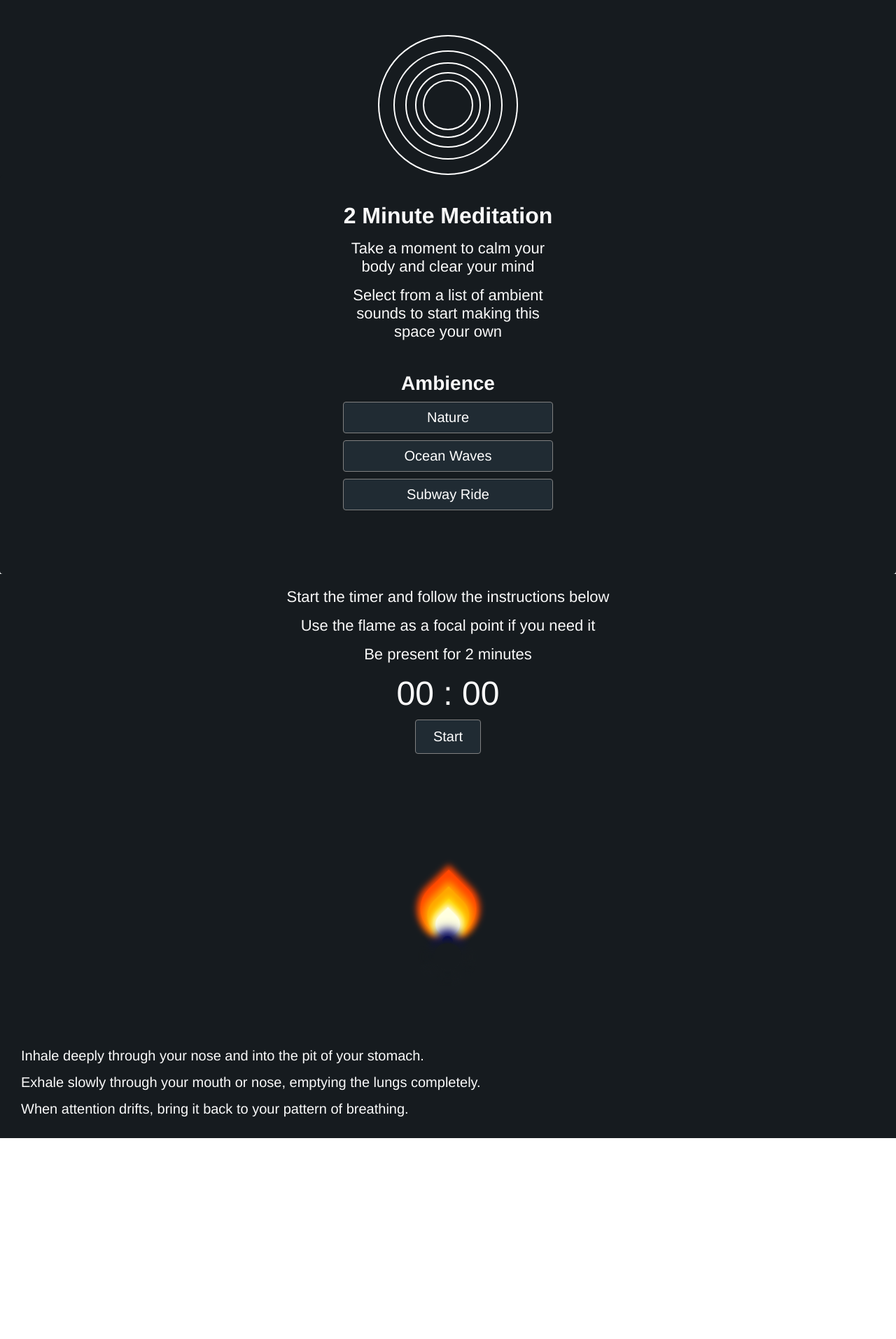
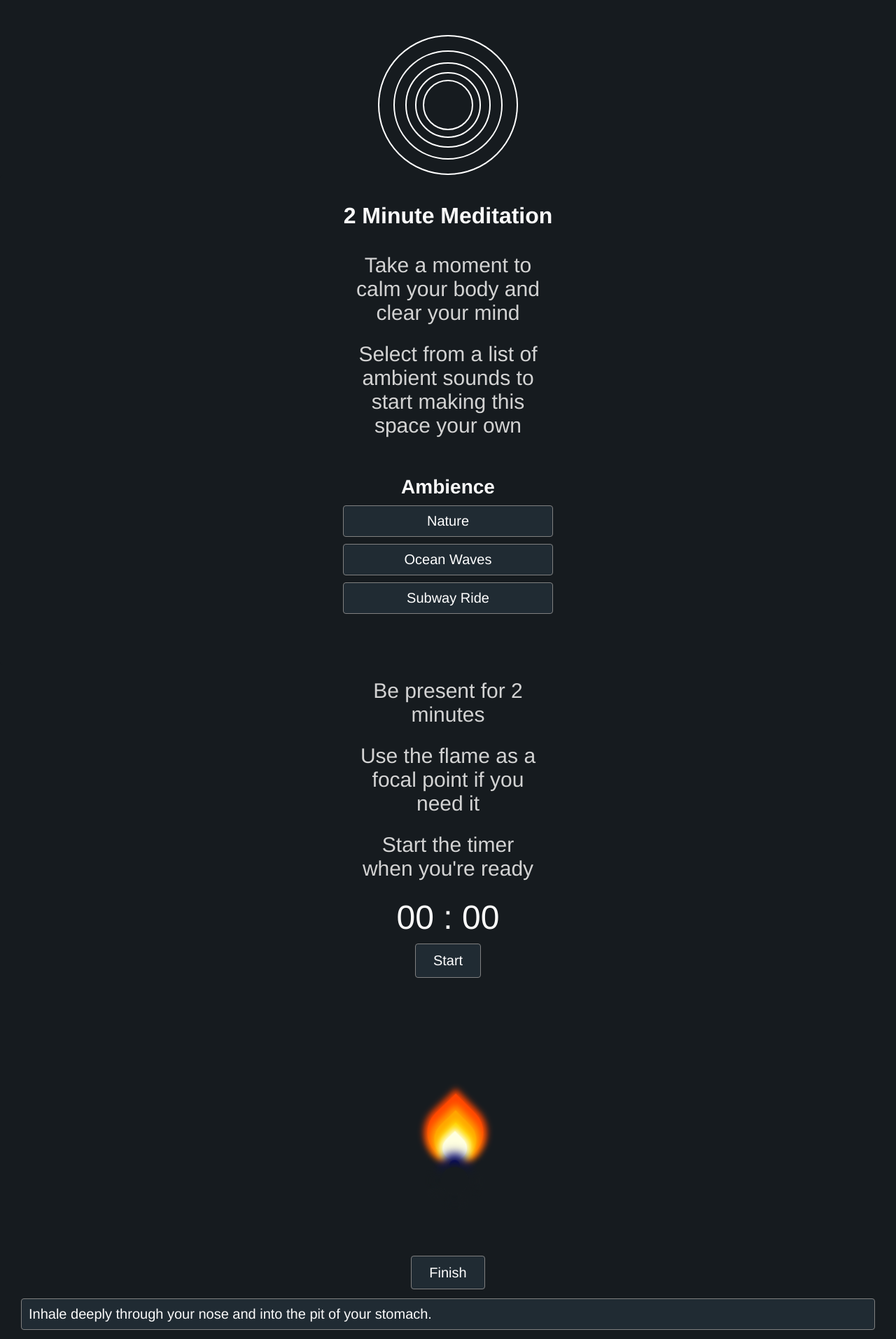
Before and after one commit to ArnoldDonPaul/Doppler, a React (Create React App) app: page /meditate in a window 1280 px wide. Shown: the top 1913 px of the page at 70% size. Before the commit the page ends 1626 px from the top, so only its background shows below. Built offline with nearby package versions, Linux system fonts and the light colour scheme.

Commit message:
fixed up the UX so theres a flow throughout the website

```diff
--- a/src/components/Stopwatch.jsx
+++ b/src/components/Stopwatch.jsx
@@ -44,9 +44,9 @@ class Stopwatch extends Component {
         return (
             <section>
                 <div className="stopwatch">
-                    <p className="stopwatch__text">Start the timer and follow the instructions below</p>
+                    <p className="stopwatch__text">Be present for 2 minutes</p>
                     <p className="stopwatch__text">Use the flame as a focal point if you need it</p>
-                    <p className="stopwatch__text">Be present for 2 minutes</p>
+                    <p className="stopwatch__text">Start the timer when you're ready</p>
                     <div className="stopwatch__display">
                         {minutes} : {seconds}
                         <ul className="stopwatch__buttonsWrapper">
--- a/src/components/Tips.jsx
+++ b/src/components/Tips.jsx
@@ -1,4 +1,5 @@
 import React, { Component } from "react";
+import { Link } from "react-router-dom";
 import "../styles/Tips.scss";
 
 class Tips extends Component {
@@ -9,6 +10,10 @@ class Tips extends Component {
     }
     render() {
         return (
+            <>
+                <div className="buttonBox">
+                    <Link to="/" className="finishButton">Finish</Link>
+                </div>
                 <div className="tips">
                     <p className="tips__text" onClick={() => this.setState({ inhaleExpanded: true })}>Inhale deeply through your nose and into the pit of your stomach.</p>
                     {
@@ -47,6 +52,7 @@ class Tips extends Component {
                         )
                     }
                 </div>
+            </>
         );
     }
 }
--- a/src/styles/Ambience.scss
+++ b/src/styles/Ambience.scss
@@ -5,11 +5,12 @@
   padding: 0 0 30px;
   &__title {
     font-size: 32px;
-    margin-bottom: 15px;
+    margin-bottom: 35px;
   }
   &__text {
-    font-size: 22px;
-    margin-bottom: 15px;
+    font-size: 30px;
+    margin-bottom: 25px;
+    color: lightgrey;
   }
 }
 
@@ -17,7 +18,7 @@
     margin: 0 auto;
     border-radius: 4px;
     padding: 40px 20px 20px;
-    height: 570px;
+    height: 700px;
     width: 100%;
     text-align: center;
     background-color: rgb(22, 27, 31);
--- a/src/styles/App.scss
+++ b/src/styles/App.scss
@@ -4,9 +4,13 @@
     box-sizing: border-box;
   }
 
-.App {
+html, body {
   height: 100vh;
   width: 100vw;
+  background-color: #161b1f;
+}
+
+.App {
   font-family: Helvetica, sans-serif;
   background-color: #161b1f;
   color: rgb(250, 250, 250);
--- a/src/styles/Countdown.scss
+++ b/src/styles/Countdown.scss
@@ -12,6 +12,7 @@
         width: 100px;
         font-size: 75px;
         margin-bottom: 18px;
+        color: yellow;
     }
 }
 
@@ -84,7 +85,8 @@
 
 .timerTitle {
     font-size: 25px;
-    text-transform: capitalize;
+    text-transform: uppercase;
+    color: red;
 }
 
 .timerTime {
--- a/src/styles/Flame.scss
+++ b/src/styles/Flame.scss
@@ -2,7 +2,7 @@
     position: absolute;
     display: block;
     left: 50%;
-    margin-left: -40px;
+    margin-left: -30px;
     animation: flicker 3ms ease-in infinite;
   }
 
--- a/src/styles/Stopwatch.scss
+++ b/src/styles/Stopwatch.scss
@@ -3,11 +3,12 @@
     margin: 0 auto;
     padding: 20px 20px 250px;
     height: fit-content;
-    width: 100%;
-    background-color: rgb(22, 27, 31);
+    width: 300px;
+    background-color: #161b1f;
     &__text {
-      font-size: 22px;
-      margin-bottom: 15px;
+      font-size: 30px;
+      margin-bottom: 25px;
+      color: lightgrey;
     }
     &__buttonsWrapper {
       display: flex;
--- a/src/styles/Tips.scss
+++ b/src/styles/Tips.scss
@@ -1,14 +1,39 @@
+.finishButton {
+  background-color: #202b33;
+  border: solid 1px grey;
+  border-radius: 4px;
+  padding: 12px 25px;
+  color: #ffffff;
+  font-size: 20px;
+  margin: 0 auto;
+  cursor: pointer;
+  list-style: none;
+  text-decoration: none;
+}
+
+.buttonBox {
+  width: 100%;
+  text-align: center;
+  margin-top: 150px;
+}
 
 .tips {
   margin: 0 auto;
-  padding: 160px 30px 30px;
+  padding: 25px 30px 30px;
   height: fit-content;
   width: 100%;
-  background-color: rgb(22, 27, 31);
+  background-color: #161b1f;
   &__text {
     margin-bottom: 15px;
+    padding: 10px;
     font-size: 20px;
-    cursor: pointer
+    cursor: pointer;
+    background-color: #202b33;
+    border: solid 1px grey;
+    border-radius: 4px;
+  }
+  &__text:active {
+    background-color: #161b1f;
   }
   &__text:last-child {
     margin-bottom: 0;
--- a/src/styles/Workout.scss
+++ b/src/styles/Workout.scss
@@ -13,7 +13,8 @@
         width: 80%;
         margin: 25px auto 0;
         padding: 0 auto;
-        font-size: 29px;
+        font-size: 30px;
+        color: lightgrey;
     }
 }
 
@@ -25,7 +26,7 @@
         padding: 12px 25px;
         color: #ffffff;
         font-size: 20px;
-        margin: 10px 5px 20px;
+        margin: 25px 5px 20px;
         cursor: pointer;
         animation: fadeIn linear .4s;
         list-style: none;
```
Lines whose indentation alone changed are shown as unchanged.
